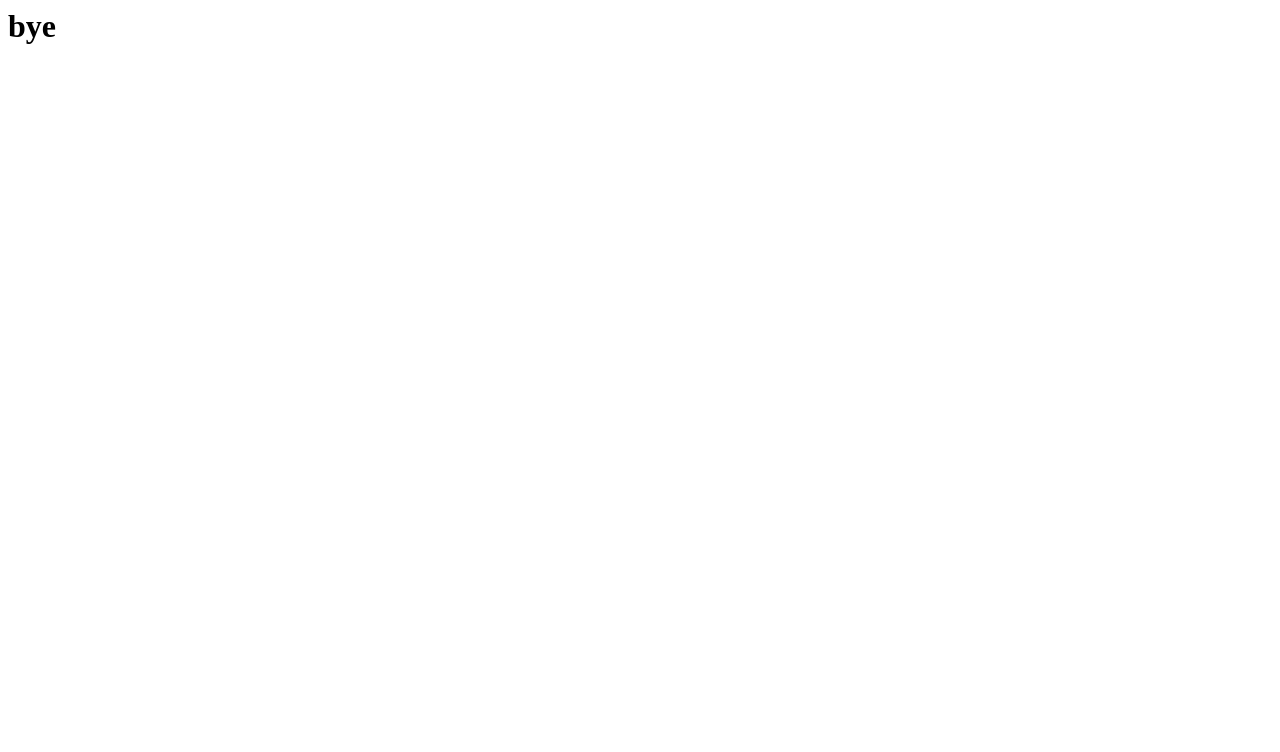
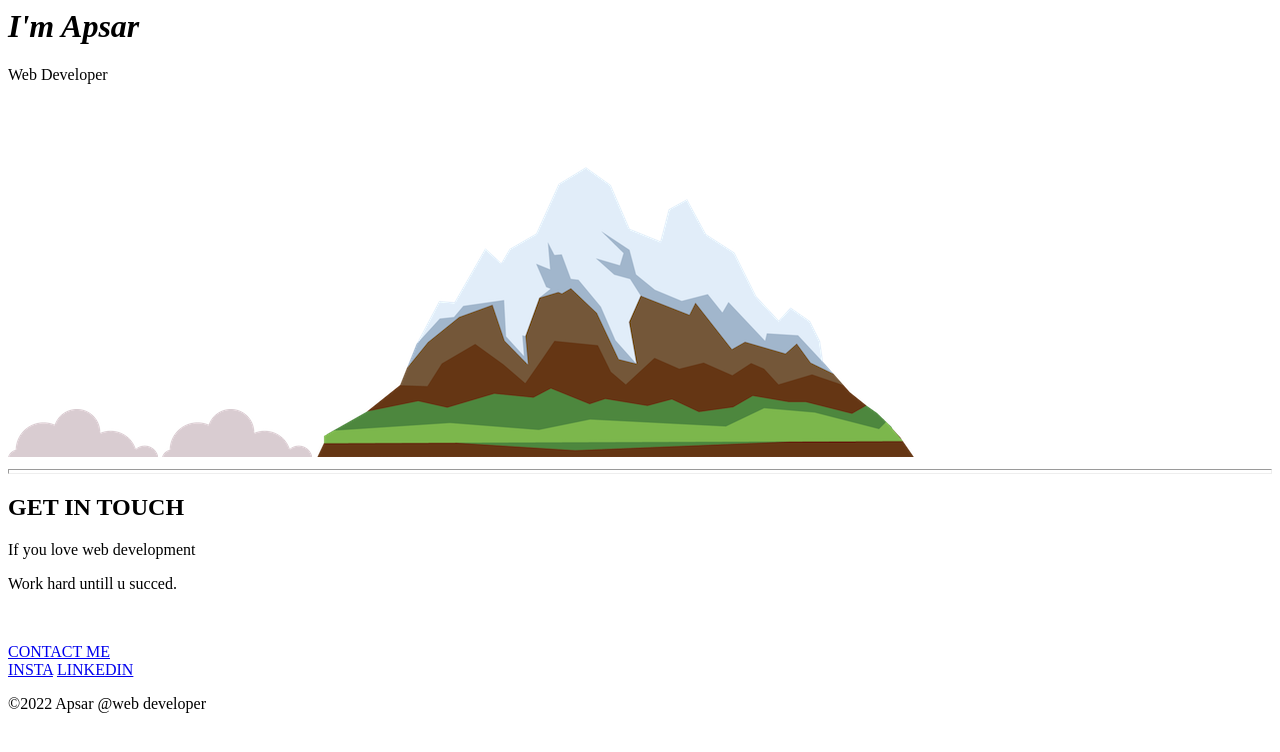
Before and after one commit to Apsar7004/Css, a plain HTML site: page site.html in a window 1280 px wide. Drawn offline with Linux system fonts and the light colour scheme.

Commit message:
3r commit in sub

```diff
--- a/site.html
+++ b/site.html
@@ -4,7 +4,24 @@
     <meta name="viewport" content="width=device-width, initial-scale=1.0">
     <title>Document</title>
 </head>
+
 <body>
-   <h1>bye</h1>
-</body>
+    <div class="first">
+      <h1> <strong> <em>I'm Apsar</em> </strong> </h1>
+      <p class="x"> <span> Web</span> Developer</p>
+      <img class="a" src="./CSS - My Site Images/cloud.png" alt="pic">
+      <img class="b" src="./CSS - My Site Images/cloud.png" alt="pic">
+      <img class="c" src="./CSS - My Site Images/mountain.png" alt="pic">
+    </div>
+
+    <hr size="5">
+    <h2>GET IN TOUCH</h2>
+    <p>If you love web development</p>
+    <p style="margin-bottom:50px">Work hard untill u succed.</p>
+    <a class="btn" href="mailto:m.apsar0786@gmail.com"> CONTACT ME</a>
+    <div class="g">
+      <a class="q"  href="https://www.instagram.com/a_p_s_a_r_/">INSTA</a>
+      <a class="r" href="https://www.linkedin.com/in/apsar-m-05713324a/"> LINKEDIN</a>
+      <p class="s">©2022 Apsar @web developer</p>
+    </div>
 </html>
```
